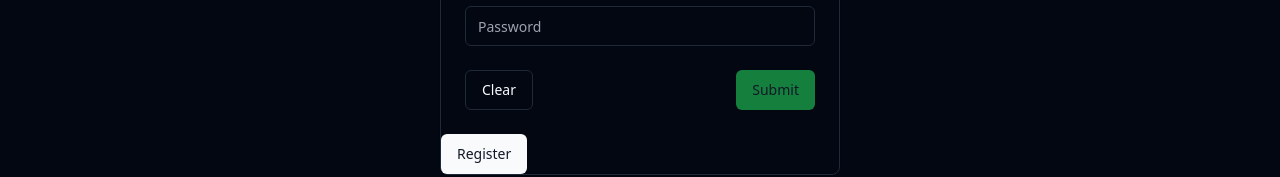
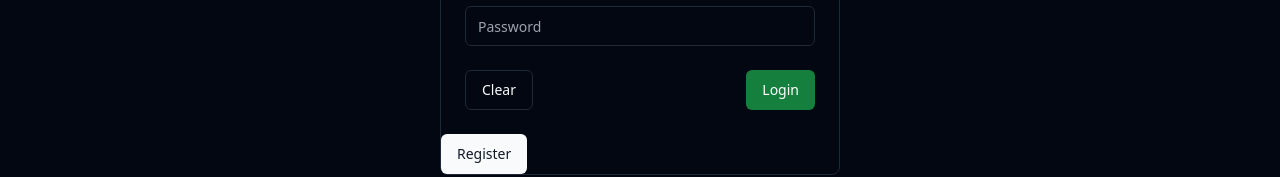
Before and after one commit to ANNI69/FeedForward, a Next.js app: page /login in a window 1280 px wide. Shown: the part 317-494 px from the top of the page. Built offline with nearby package versions, Linux system fonts and the light colour scheme.

Commit message:
Update login button text color

```diff
--- a/app/login/page.tsx
+++ b/app/login/page.tsx
@@ -114,10 +114,10 @@ export default function Login() {
               Clear
             </Button>
             <Button
-              className="bg-green-700 hover:bg-green-900"
+              className="bg-green-700 hover:bg-green-900 text-white"
               onClick={handleSubmit}
             >
-              Submit
+              Login
             </Button>
           </CardFooter>
           <Register />
```
